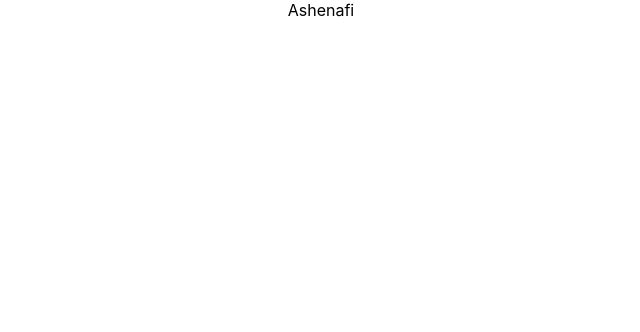
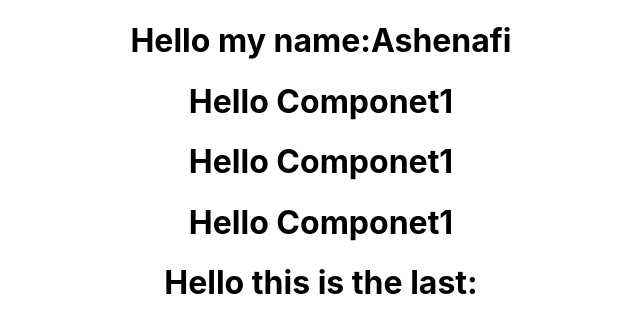
Before and after one commit to alxSoftware2024/React, a React (Create React App) app in the folder my-first-app/: page / in a window 1280 px wide. Shown: the top 332 px of the page, without its empty margins (319-959 px from the left). Built offline with nearby package versions, Linux system fonts and the light colour scheme.

Commit message:
useContext in react

```diff
--- a/my-first-app/src/App.js
+++ b/my-first-app/src/App.js
@@ -18,17 +18,24 @@ import Usestates2 from './Hooks/Usestates2'
 import Useeffect1 from './Hooks/Useeffect1'
 import Useeffect2 from './Hooks/Useeffect2'
 import Usecontext from './Hooks/Usecontext'
+import Usecontext2 from './Hooks/Usecontext2'
+import {useState} from 'react'
 import React from 'react'
+//export const custmerName=React.createContext()
 
 export const Ownercontext=React.createContext()
-
 function App() {
+  // const [name,setName]=useState('Ashenafi')
   return (
     <div className="App">
-<Ownercontext.Provider value={'Ashenafi'}>
-<Usecontext/>
 
-</Ownercontext.Provider>
+      {/* <custmerName.Provider value={"Ashenafi"}>
+<Usecontext2/>
+      </custmerName.Provider> */}
+{ <Ownercontext.Provider value={'Ashenafi'}>
+<Usecontext2/>
+
+</Ownercontext.Provider> }
       {/* <Useeffect2/> */}
       {/* <Useeffect1/> */}
       {/* <Usestates2/> */}
--- /dev/null
+++ b/my-first-app/src/Hooks/Usecontext2.jsx
@@ -0,0 +1,48 @@
+import React from 'react'
+import { useContext } from 'react'
+import {Ownercontext} from '../App'
+function Usecontext2() {
+    const name=useContext(Ownercontext)
+  return (
+    <div>
+        <h1>Hello my name:{name}</h1>
+        <Componet1/>
+    </div>
+  )
+}
+function Componet1()
+{
+    return(
+        <>
+          <h1>Hello Componet1 </h1>
+        <Componet2/>
+        </>
+
+
+    )
+}
+function Componet2()
+{
+    return(
+        <>
+        <h1>Hello Componet1 </h1>
+      <Componet3/>
+      </>    )
+}
+function Componet3()
+{
+    return(
+        <>
+        <h1>Hello Componet1 </h1>
+      <Componet4/>
+      </>    )
+}
+function Componet4()
+{
+    return(
+<h1>Hello this is the last:{name}</h1>
+    )
+}
+
+
+export default Usecontext2
```
